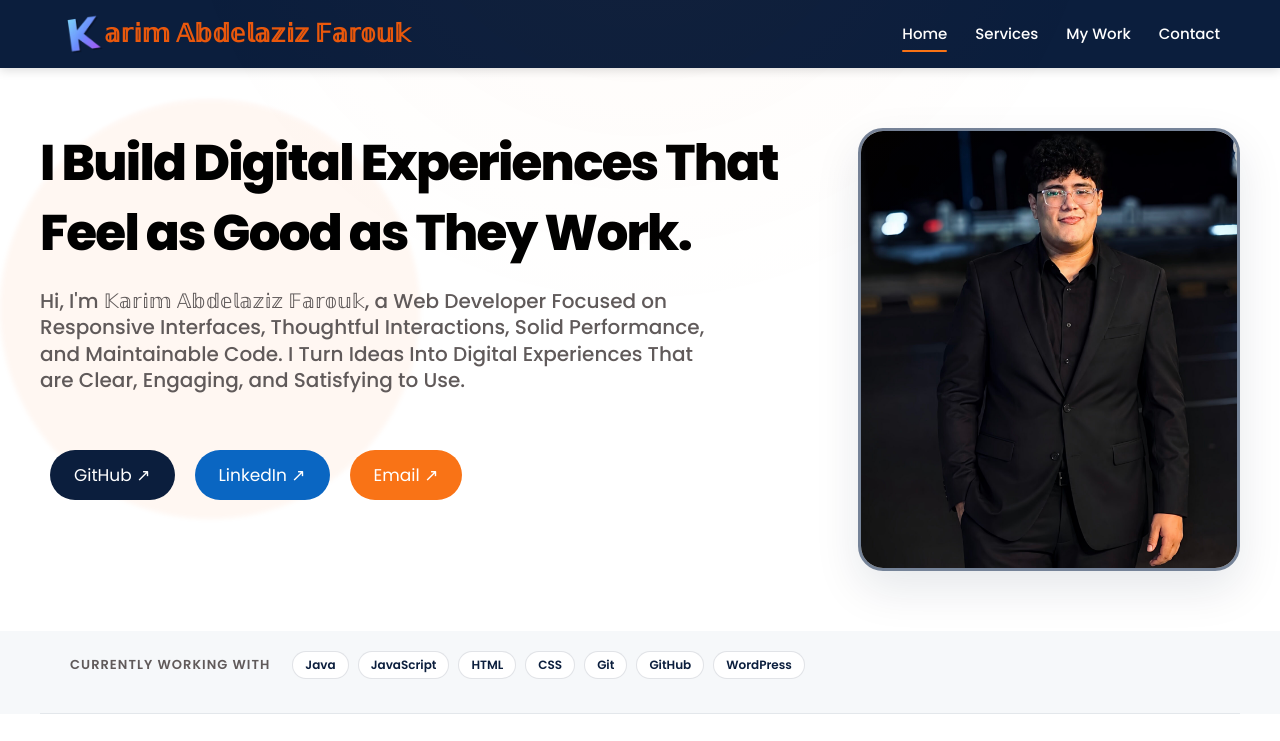
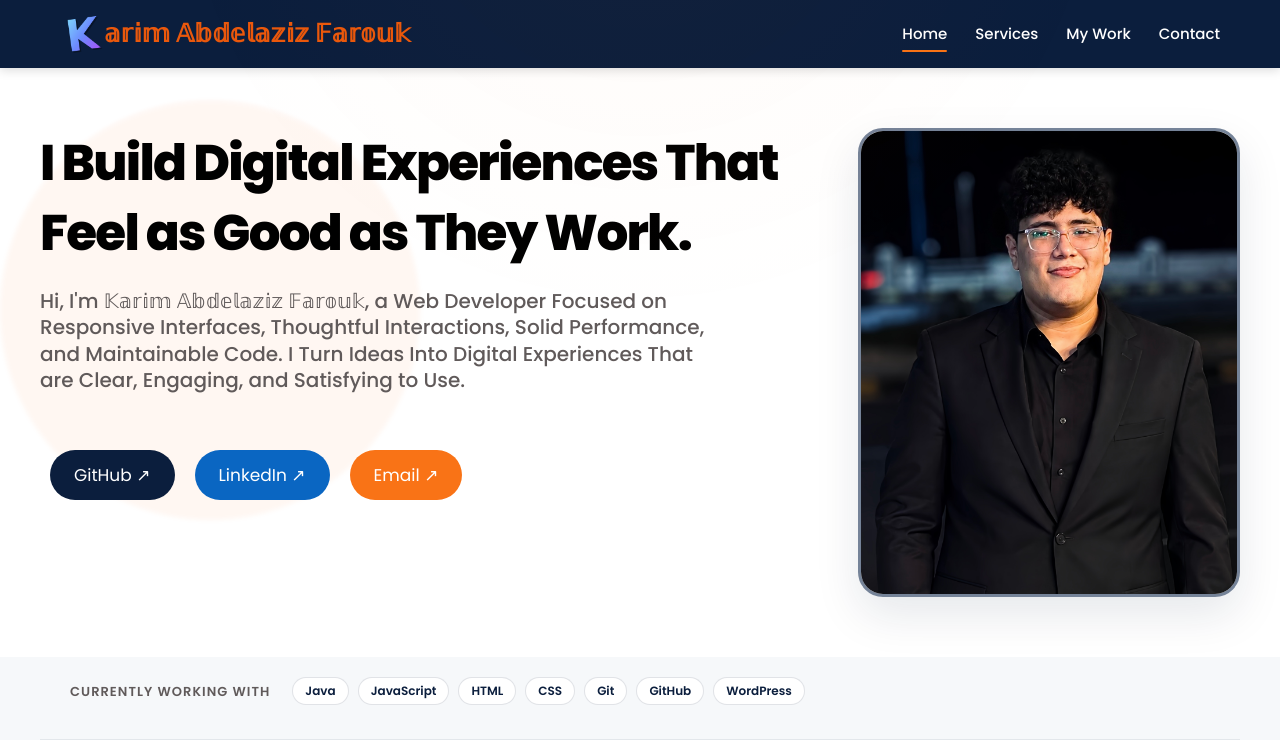
Before and after one commit to Karim-Abdelaziz95/Portfolio-Website, a plain HTML site: page index.html in a window 1280 px wide. Shown: the top 741 px of the page. Drawn offline with Linux system fonts and the light colour scheme.

Commit message:
Added Changes on HTML File

```diff
--- a/index.html
+++ b/index.html
@@ -3125,9 +3125,7 @@
 		<header class="site-header" id="masthead">
 			<div class="nav-wrap">
 				<a href="index.html" class="nav-logo" aria-label="Karim Abdelaziz Farouk - Home">
-					<img src="images/cropped-LOGO-4-100x100.webp"
-						srcset="images/cropped-LOGO-4-100x100.webp 1x, images/LOGO-4.png 2x" width="44" height="44"
-						alt="Karim Abdelaziz Farouk">
+					<img src="images/LOGO.png" width="44" height="44" alt="Karim Abdelaziz Farouk">
 					<h3>𝕒𝕣𝕚𝕞 𝔸𝕓𝕕𝕖𝕝𝕒𝕫𝕚𝕫 𝔽𝕒𝕣𝕠𝕦𝕜</h3>
 				</a>
 
@@ -3181,10 +3179,8 @@
 							data-id="bee6557" data-element_type="e-flexbox" data-e-type="e-flexbox"
 							data-interaction-id="bee6557">
 							<img fetchpriority="high" decoding="async" class="e-image-base e-2c49630-dd7525b"
-								data-interaction-id="2c49630" id="375" src="images/My-Photo-1-scaled.webp" width="1655"
-								height="1920"
-								srcset="images/My-Photo-1-scaled.webp 1655w, images/My-Photo-1-259x300.webp 259w, images/My-Photo-1-883x1024.webp 883w, images/My-Photo-1-768x891.jpeg 768w, images/My-Photo-1-1324x1536.jpeg 1324w, images/My-Photo-1-1766x2048.jpeg 1766w, images/My-Photo-1-931x1080.jpeg 931w"
-								alt="My Photo">
+								data-interaction-id="2c49630" id="375" src="images/My Photo.png" width="1655"
+								height="1920" alt="My Photo">
 						</div>
 
 					</div>
@@ -3265,9 +3261,7 @@
 							data-id="d09e651" data-element_type="e-flexbox" data-e-type="e-flexbox"
 							data-interaction-id="d09e651">
 							<img decoding="async" class="e-image-base e-0e680c4-a2fc7f1" data-interaction-id="0e680c4"
-								id="346" src="images/Game-Photo.webp" width="919" height="644"
-								srcset="images/Game-Photo.webp 919w, images/Game-Photo-300x210.webp 300w, images/Game-Photo-768x538.webp 768w"
-								alt="Game Photo">
+								id="346" src="images/Game Photo.png" width="919" height="644" alt="Game Photo">
 						</div>
 
 					</div>
```
Also changed, not shown: images/Game Photo.png (renamed from images/Game-Photo.webp), images/Game-Photo-300x210.webp (deleted), images/Game-Photo-768x538.webp (deleted), images/LOGO-4-100x100.webp (deleted), images/LOGO-4-300x300.webp (deleted), images/LOGO.png (renamed from images/LOGO-4.png), images/My Photo.png (added), images/My-Photo-1-1324x1536.jpeg (deleted), images/My-Photo-1-1766x2048.jpeg (deleted), images/My-Photo-1-259x300.webp (deleted), images/My-Photo-1-768x891.jpeg (deleted), images/My-Photo-1-883x1024.webp (deleted), images/My-Photo-1-931x1080.jpeg (deleted), images/My-Photo-1-scaled.webp (deleted), 1 more files.
